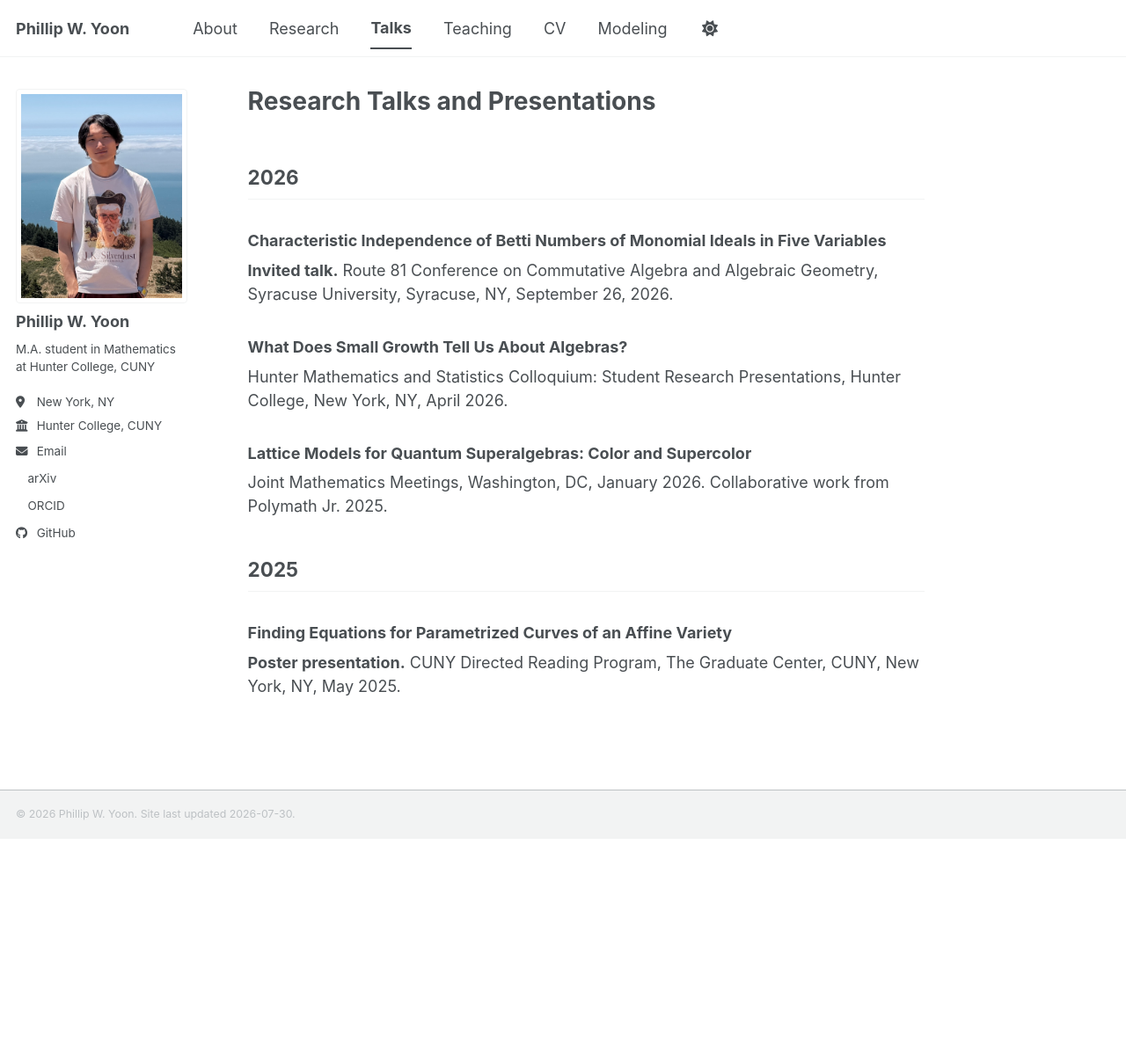
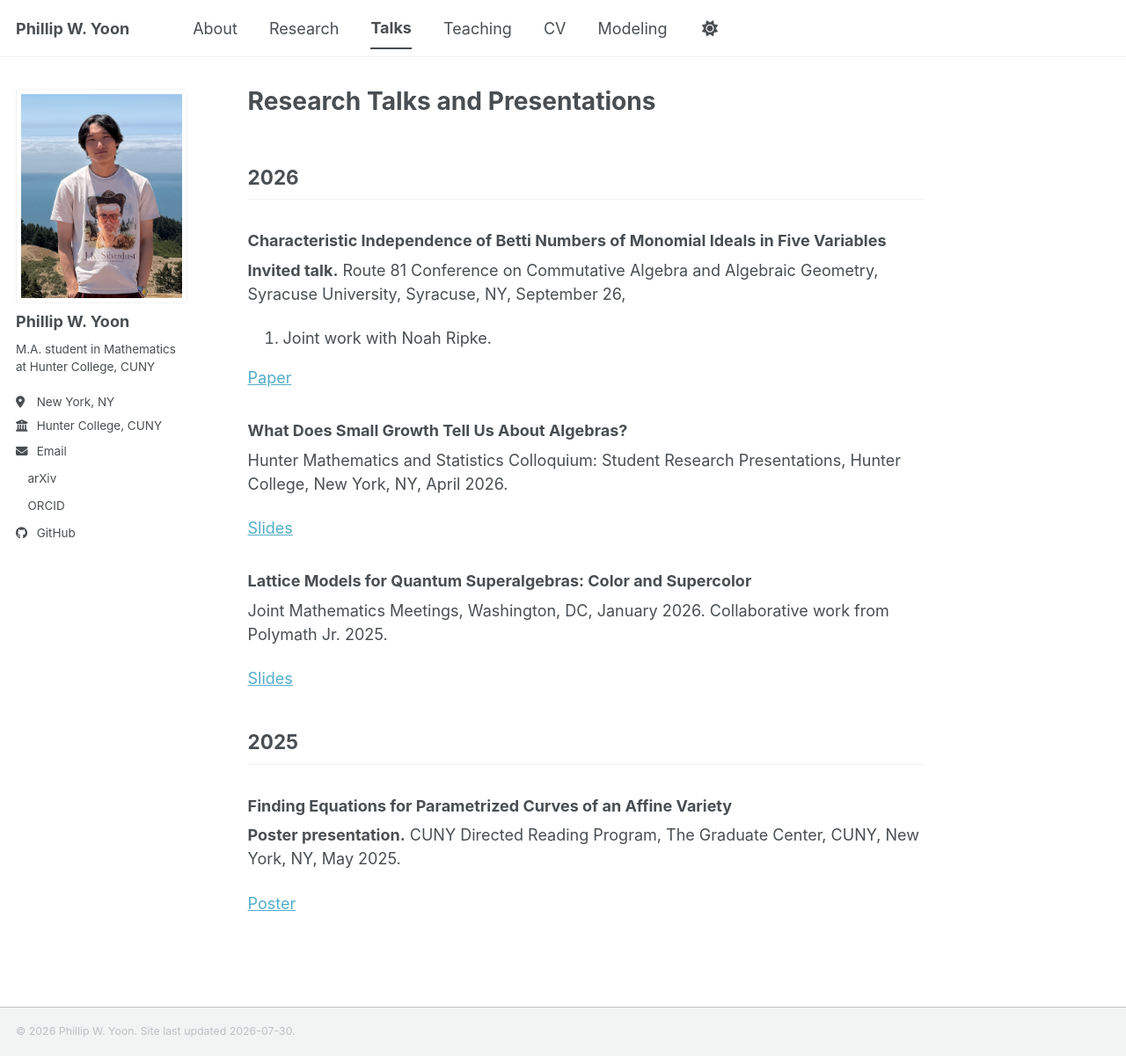
Before and after one commit to pwyoon/pwyoon.github.io, a Jekyll site: the page built from _pages/talks.md, in a window 1280 px wide and 1201 px high. Shown: the whole window at 88% size. Built offline with Jekyll 4.4.1, drawn with Linux system fonts in a browser that asks for light colours; a style sheet for code colours, icons or effects is not loaded.

Commit message:
Update talks.md

```diff
--- a/_pages/talks.md
+++ b/_pages/talks.md
@@ -11,17 +11,23 @@ author_profile: true
 
 **Invited talk.** Route 81 Conference on Commutative Algebra and
 Algebraic Geometry, Syracuse University, Syracuse, NY, September 26,
-2026.
+2026. Joint work with Noah Ripke.
+
+[Paper](https://doi.org/10.1016/j.jpaa.2026.108354)
 
 ### What Does Small Growth Tell Us About Algebras?
 
 Hunter Mathematics and Statistics Colloquium: Student Research
 Presentations, Hunter College, New York, NY, April 2026.
 
+[Slides](/files/presentations/hunter-2026-small-growth.pdf)
+
 ### Lattice Models for Quantum Superalgebras: Color and Supercolor
 
 Joint Mathematics Meetings, Washington, DC, January 2026. Collaborative
 work from Polymath Jr. 2025.
+
+[Slides](/files/presentations/jmm-2026-lattice-models.pdf)
 
 ## 2025
 
@@ -29,3 +35,5 @@ work from Polymath Jr. 2025.
 
 **Poster presentation.** CUNY Directed Reading Program, The Graduate
 Center, CUNY, New York, NY, May 2025.
+
+[Poster](/files/presentations/cuny-drp-2025-parametrized-curves-poster.pdf)
```
